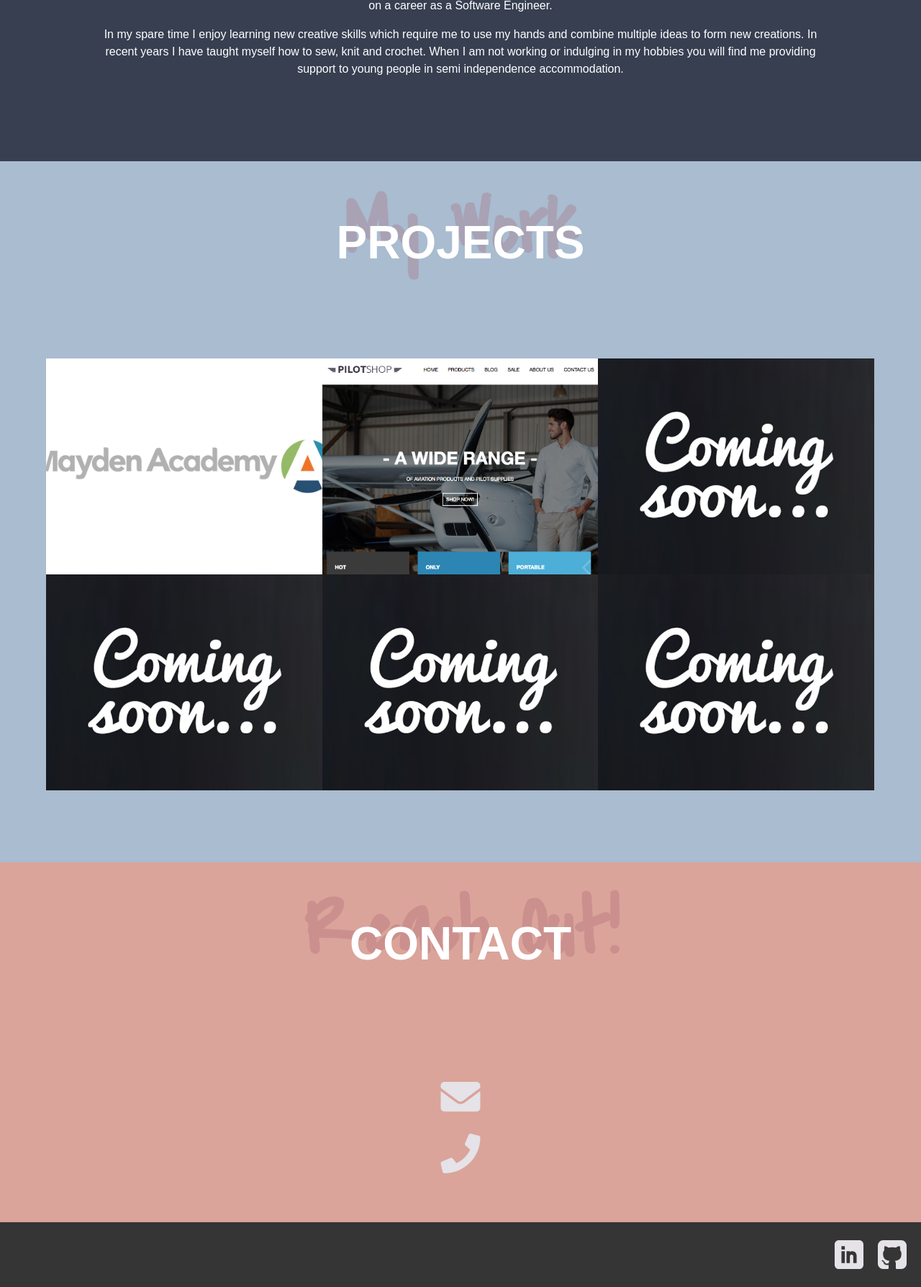
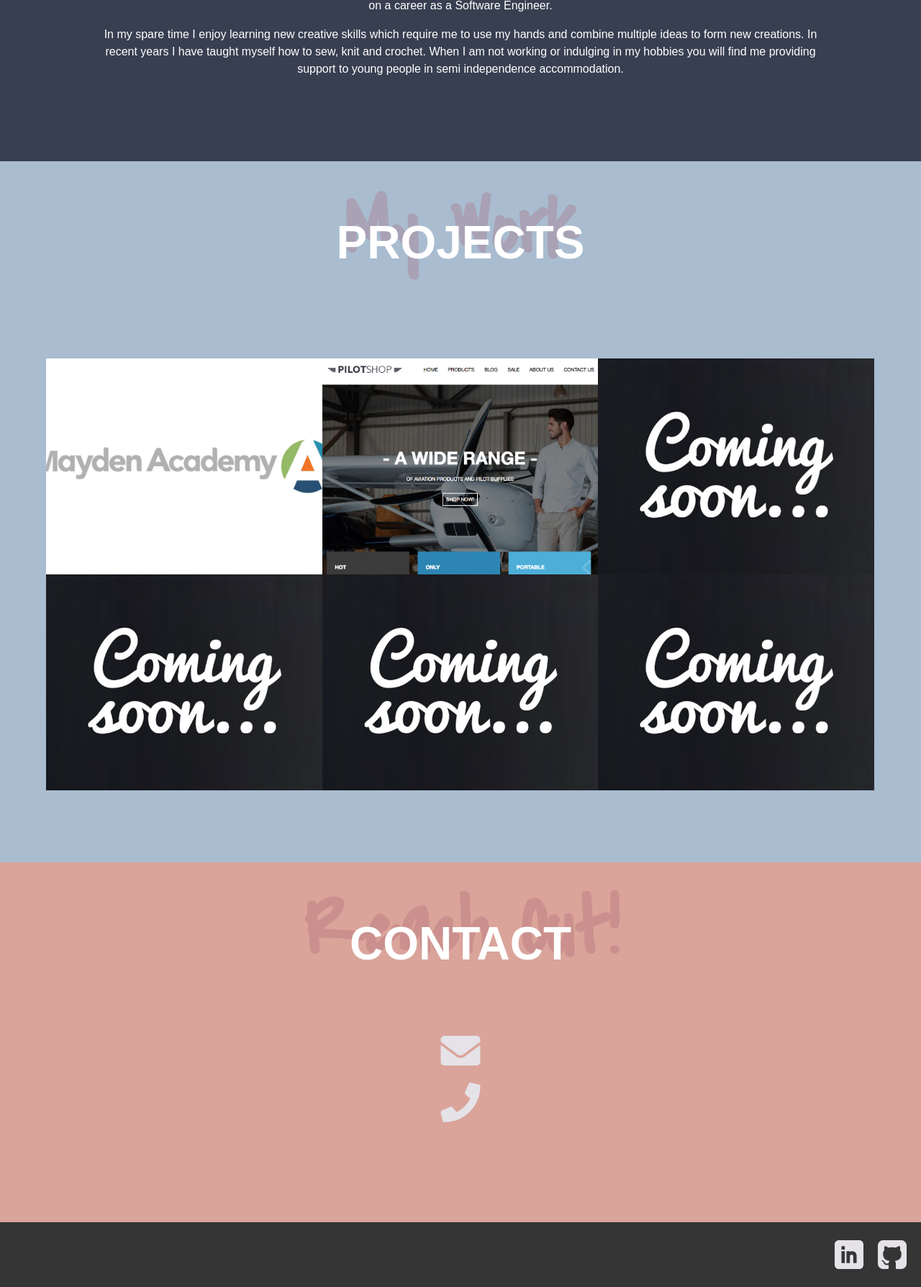
Before and after one commit to jamilaferron/portfolio, a PHP site: page / in a window 1280 px wide. Shown: the part 989-2777 px from the top of the page at 72% size. Run offline with PHP 8.4, Linux system fonts and the light colour scheme; some web fonts are replaced.

Commit message:
made changes based on code review

```diff
--- a/css/style.css
+++ b/css/style.css
@@ -90,7 +90,6 @@ header {
 }
 .about-wrapper {
     padding-bottom: 100px;
-    height: auto;
 }
 
 .section-header {
@@ -113,8 +112,7 @@ header {
     opacity: 0.3;
     font-size: 7rem;
     position: relative;
-    top: -96px;
-    z-index: 1;
+    bottom: 96px;
     margin: 0;
 }
 
@@ -128,6 +126,7 @@ header {
 .portfolio-wrapper {
     background-color: #A9BCD0;
     padding-bottom: 100px;
+    overflow: auto;
 }
 
 .gallery {
@@ -141,12 +140,6 @@ header {
     width: 33.3%;
     float: left;
     height: 300px;
-}
-
-.gallery:after {
-    content: "";
-    display: table;
-    clear: both;
 }
 
 .project-1 {
@@ -165,8 +158,6 @@ header {
     opacity: 0;
     width: 100%;
     height: 100%;
-    z-index: 3;
-    text-align: center;
     font-family: 'Muli', sans-serif;
 }
 
@@ -195,11 +186,15 @@ header {
     height: 500px;
 }
 
+
 .contact-icon {
     width:60px;
     height: 55px;
-    display: block;
-    margin: 0 auto;
+    margin-top: 10px;
+}
+
+.contact-icon-wrapper {
+    margin-top: -50px;
 }
 
 footer {
--- a/index.html
+++ b/index.html
@@ -125,8 +125,12 @@
 					Reach Out!
 				</h1>
 			</div>
-			<a href="mailto:jamila_ferron@hotmail.co.uk"><img class="contact-icon" src="img/envelope.svg" alt=""/></a>
-			<a href="tel:07534955581"><img class="contact-icon" src="img/phone.svg" alt=""/></a>
+			<div class="contact-icon-wrapper">
+				<a href="mailto:jamila_ferron@hotmail.co.uk"><img class="contact-icon" src="img/envelope.svg" alt=""/></a>
+			</div>
+			<div>
+				<a href="tel:07534955581"><img class="contact-icon" src="img/phone.svg" alt=""/></a>
+			</div>
 		</div>
 	</section>
 	<footer>
```
